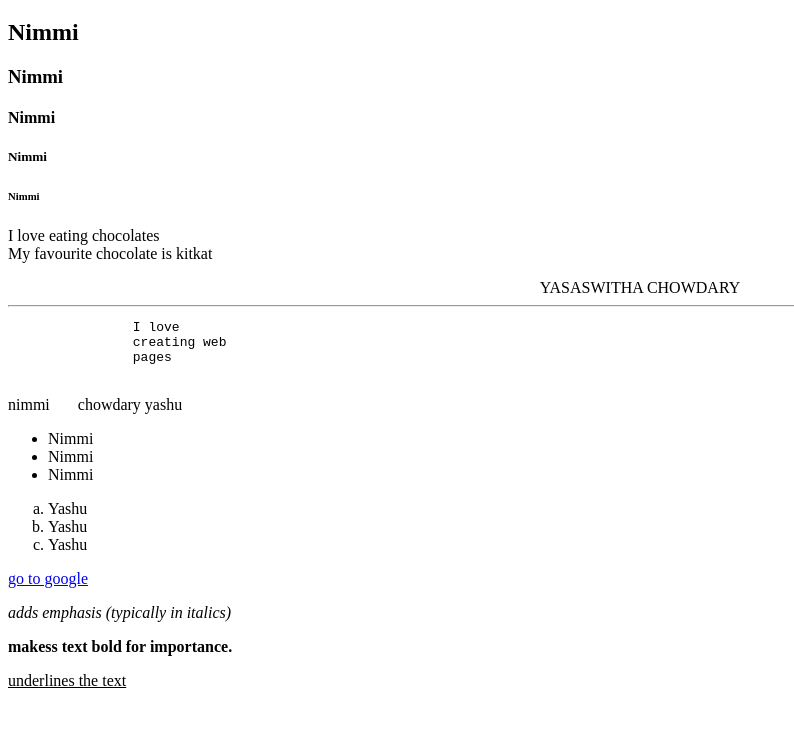
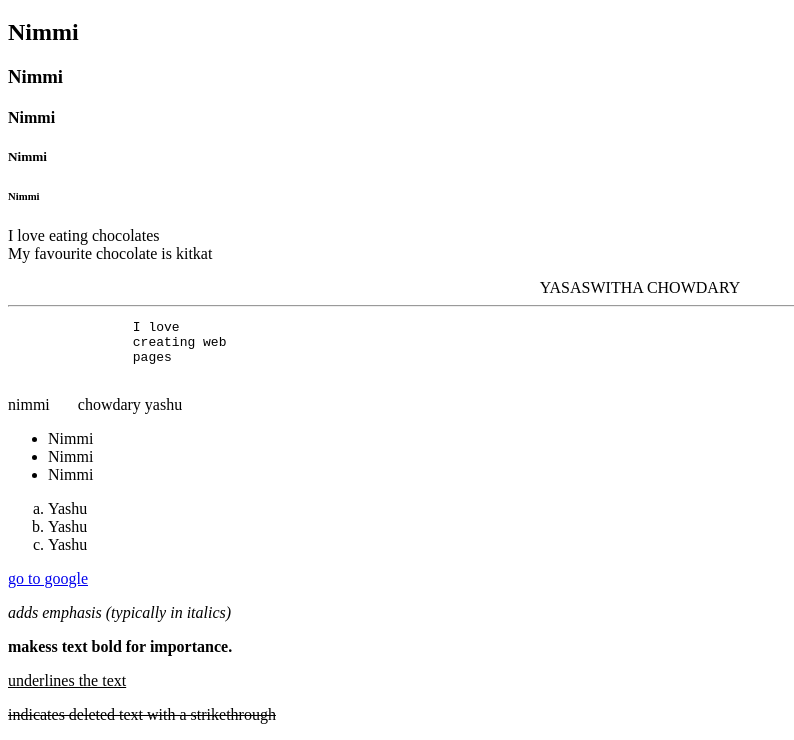
Before and after one commit to YasaswithaChowdary28/VISUALSTUDIO, a plain HTML site: page index.html in a window 1280 px wide. Shown: the part 185-925 px from the top of the page, without its empty margins (0-794 px from the left). Before the commit the page ends 891 px from the top, so only its background shows below. Drawn offline with Linux system fonts and the light colour scheme.

Commit message:
delete tag

```diff
--- a/index.html
+++ b/index.html
@@ -69,6 +69,11 @@
                     <u> underlines the text </u>
                    </p>
 
+                   <!-- delete Tag -->
+                    <p>
+                        <del>indicates deleted text with a strikethrough</del>
+                    </p>
+
 
 </body>
 </html>
```
